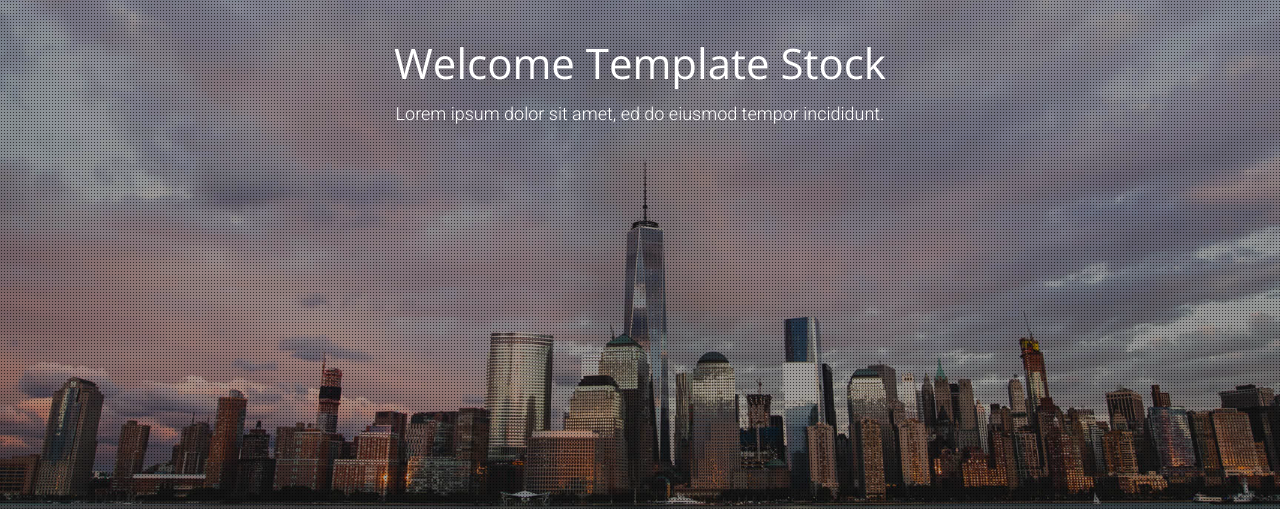
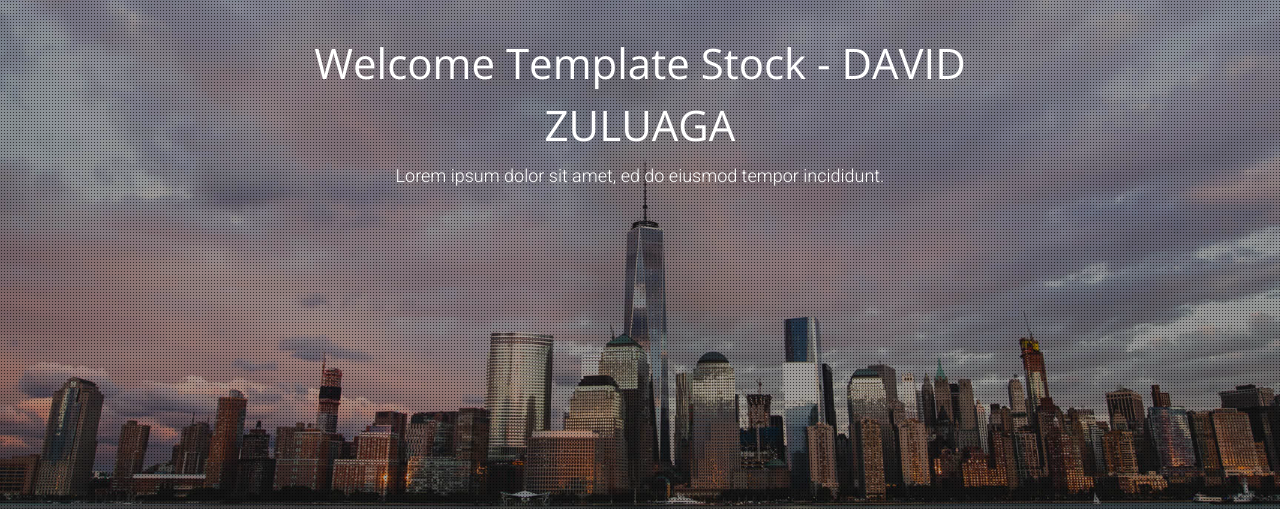
Before and after one commit to zuluroa/demo_repo2, a plain HTML site: page index.html in a window 1280 px wide. Shown: the part 258-767 px from the top of the page. Drawn offline with nearby package versions, Linux system fonts and the light colour scheme.

Commit message:
Cambio en el titulo

```diff
--- a/index.html
+++ b/index.html
@@ -40,7 +40,7 @@
 				<div class="row text-center">
 					<div class="col-md-8">
 						<img class="logo" src="images/logo.png" />
-						<h1 class="white-text">Welcome Template Stock</h1>
+						<h1 class="white-text">Welcome Template Stock - DAVID ZULUAGA</h1>
 						<h5 class="white-text">Lorem ipsum dolor sit amet, ed do eiusmod tempor incididunt.</h5>
 						<div id="countdown" class="white-text"></div>
 					</div>
```
